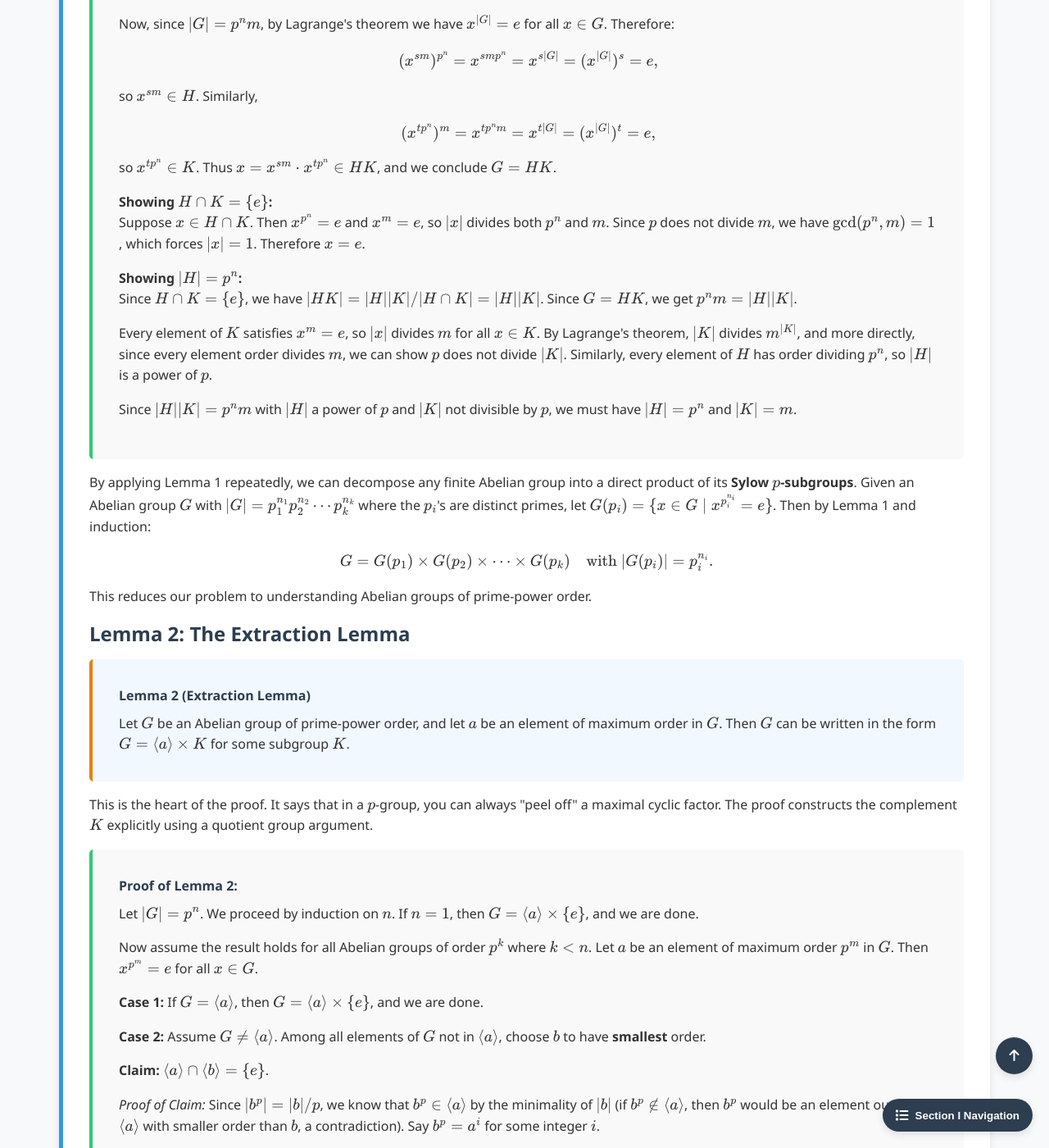
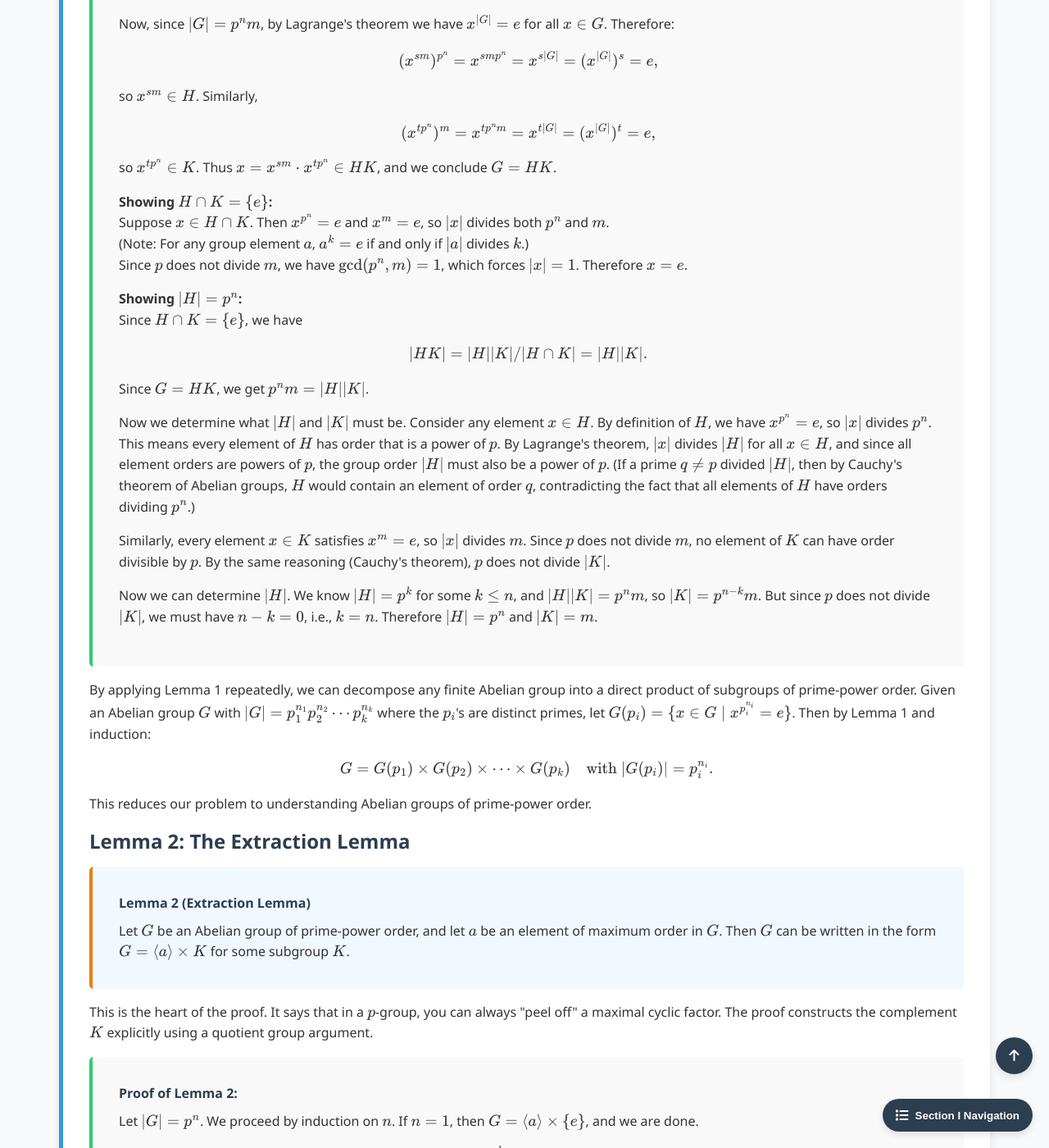
Before and after one commit to Yusukey01/yusukey01.github.io, a Jekyll site: the page built from Mathematics/Linear_algebra/group_classification.html, in a window 1280 px wide and 1400 px high, scrolled down 12635 px. Shown: the whole window at 82% size. Built offline with Jekyll 4.4.1, drawn with Linux system fonts in a browser that asks for light colours.

Commit message:
Section I-18, revised proof for Lemma 1

```diff
--- a/Mathematics/Linear_algebra/group_classification.html
+++ b/Mathematics/Linear_algebra/group_classification.html
@@ -801,29 +801,45 @@ uses_python: false
                     <p>
                         <strong>Showing \(H \cap K = \{e\}\):</strong><br>
                         Suppose \(x \in H \cap K\). Then \(x^{p^n} = e\) and \(x^m = e\), so \(|x|\) divides both
-                        \(p^n\) and \(m\). Since \(p\) does not divide \(m\), we have \(\gcd(p^n, m) = 1\),
+                        \(p^n\) and \(m\).
+                        <br>
+                        (Note: For any group element \(a\), \(a^k = e\) if and only if \(|a|\) divides \(k\).)
+                        <br>
+                        Since \(p\) does not divide \(m\), we have \(\gcd(p^n, m) = 1\),
                         which forces \(|x| = 1\). Therefore \(x = e\).
                     </p>
                     <p>
                         <strong>Showing \(|H| = p^n\):</strong><br>
-                        Since \(H \cap K = \{e\}\), we have \(|HK| = |H||K|/|H \cap K| = |H||K|\).
+                        Since \(H \cap K = \{e\}\), we have
+                        \[
+                        |HK| = |H||K| / |H \cap K| = |H||K|.
+                        \]
                         Since \(G = HK\), we get \(p^n m = |H||K|\).
                     </p>
                     <p>
-                        Every element of \(K\) satisfies \(x^m = e\), so \(|x|\) divides \(m\) for all \(x \in K\).
-                        By Lagrange's theorem, \(|K|\) divides \(m^{|K|}\), and more directly, since every element
-                        order divides \(m\), we can show \(p\) does not divide \(|K|\).
-                        Similarly, every element of \(H\) has order dividing \(p^n\), so \(|H|\) is a power of \(p\).
+                        Now we determine what \(|H|\) and \(|K|\) must be. Consider any element \(x \in H\).
+                        By definition of \(H\), we have \(x^{p^n} = e\), so \(|x|\) divides \(p^n\). This means
+                        every element of \(H\) has order that is a power of \(p\). By Lagrange's theorem,
+                        \(|x|\) divides \(|H|\) for all \(x \in H\), and since all element orders are powers of \(p\),
+                        the group order \(|H|\) must also be a power of \(p\). (If a prime \(q \neq p\) divided \(|H|\),
+                        then by Cauchy's theorem of Abelian groups, \(H\) would contain an element of order \(q\), contradicting
+                        the fact that all elements of \(H\) have orders dividing \(p^n\).)
                     </p>
                     <p>
-                        Since \(|H||K| = p^n m\) with \(|H|\) a power of \(p\) and \(|K|\) not divisible by \(p\),
-                        we must have \(|H| = p^n\) and \(|K| = m\).
+                        Similarly, every element \(x \in K\) satisfies \(x^m = e\), so \(|x|\) divides \(m\).
+                        Since \(p\) does not divide \(m\), no element of \(K\) can have order divisible by \(p\).
+                        By the same reasoning (Cauchy's theorem), \(p\) does not divide \(|K|\).
+                    </p>
+                    <p>
+                        Now we can determine \(|H|\). We know \(|H| = p^k\) for some \(k \leq n\), and
+                        \(|H||K| = p^n m\), so \(|K| = p^{n-k} m\). But since \(p\) does not divide \(|K|\),
+                        we must have \(n - k = 0\), i.e., \(k = n\). Therefore \(|H| = p^n\) and \(|K| = m\).
                     </p>
                 </div>
 
-                <p>
+               <p>
                     By applying Lemma 1 repeatedly, we can decompose any finite Abelian group into a direct product of
-                    its <strong>Sylow \(p\)-subgroups</strong>. Given an Abelian group \(G\) with
+                    subgroups of prime-power order. Given an Abelian group \(G\) with
                     \(|G| = p_1^{n_1} p_2^{n_2} \cdots p_k^{n_k}\) where the \(p_i\)'s are distinct primes,
                     let \(G(p_i) = \{x \in G \mid x^{p_i^{n_i}} = e\}\). Then by Lemma 1 and induction:
                     \[
```
